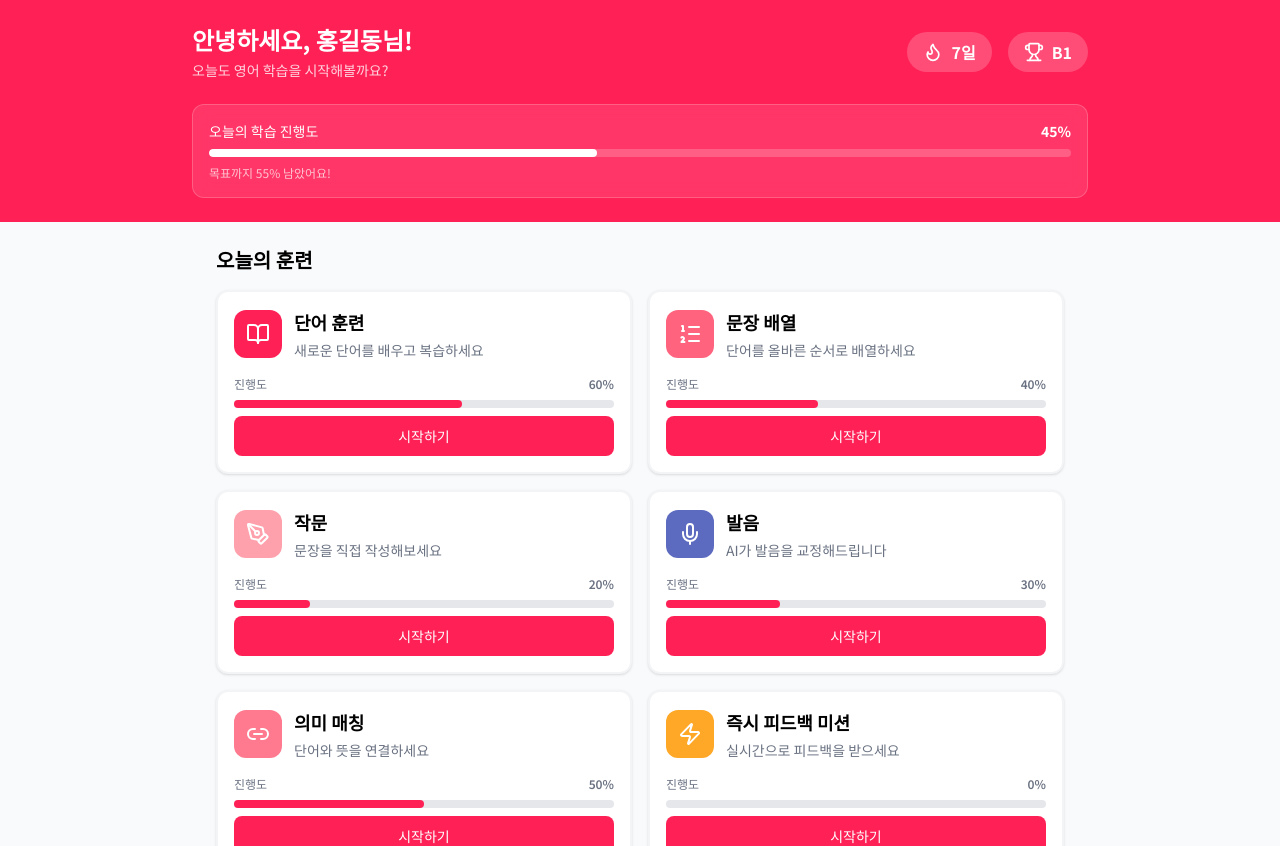
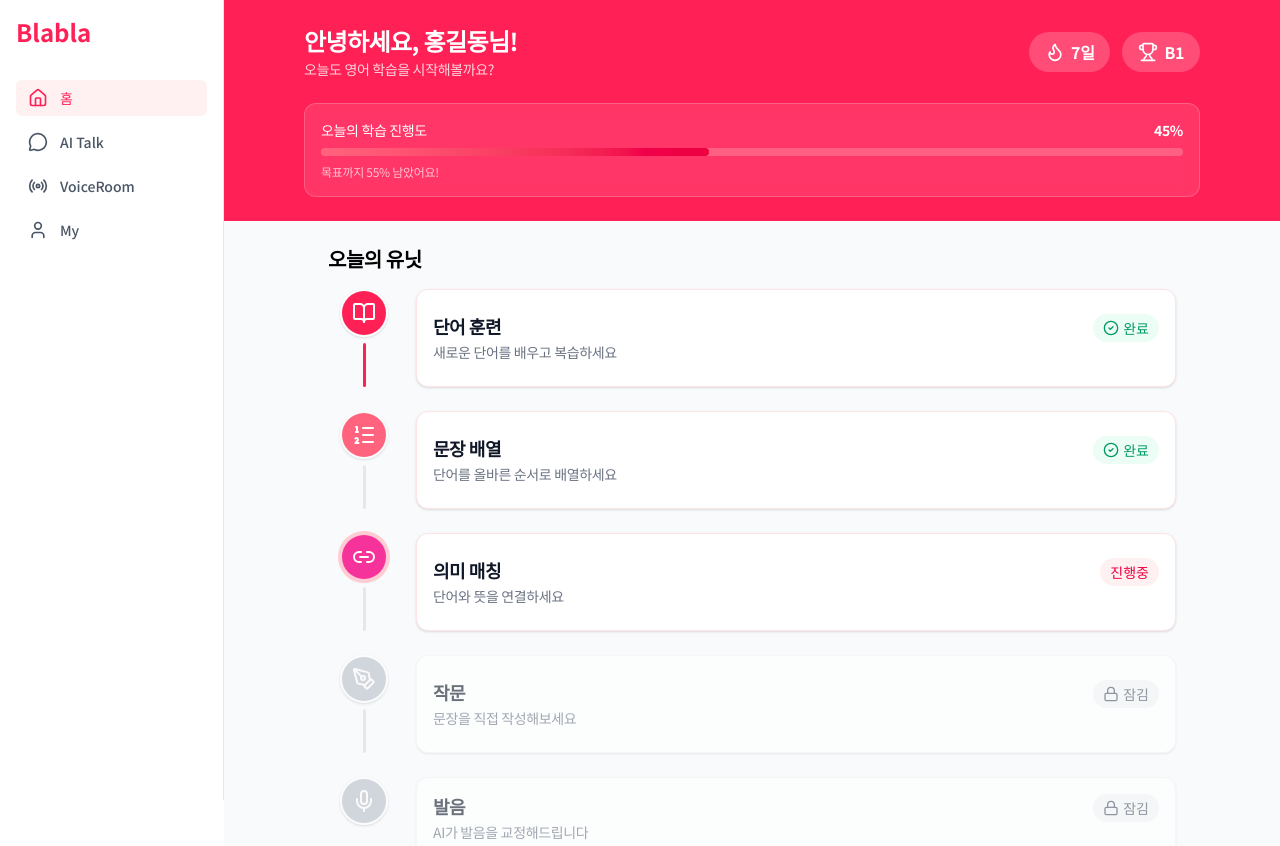
Before and after one commit to rkdsan1013/aischool-final, a React app in the folder frontend/: page /home in a window 1280 px wide. Shown: the top 846 px of the page. Built offline with nearby package versions, Linux system fonts and the light colour scheme; no server answers; the HTML template or start-up script is replaced by a standard one.

Commit message:
add sidenav

```diff
--- /dev/null
+++ b/frontend/src/components/SideNav.tsx
@@ -0,0 +1,52 @@
+import { useLocation, useNavigate } from "react-router-dom";
+import { Home, MessageCircle, Radio, User } from "lucide-react";
+
+export default function SideNav() {
+  const location = useLocation();
+  const navigate = useNavigate();
+  const pathname = location.pathname;
+
+  const navItems = [
+    {
+      name: "홈",
+      icon: Home,
+      path: "/home",
+      active: pathname === "/home" || pathname === "/",
+    },
+    {
+      name: "AI Talk",
+      icon: MessageCircle,
+      path: "/ai-talk",
+      active: pathname.startsWith("/ai-talk"),
+    },
+    {
+      name: "VoiceRoom",
+      icon: Radio,
+      path: "/voiceroom",
+      active: pathname.startsWith("/voiceroom"),
+    },
+    { name: "My", icon: User, path: "/my", active: pathname.startsWith("/my") },
+  ];
+
+  return (
+    <nav className="flex flex-col p-4 space-y-2">
+      {navItems.map((item) => {
+        const Icon = item.icon;
+        return (
+          <button
+            key={item.path}
+            onClick={() => navigate(item.path)}
+            className={`flex items-center gap-3 px-3 py-2 rounded-md text-sm font-medium transition-all ${
+              item.active
+                ? "text-rose-500 bg-rose-50 dark:bg-gray-800"
+                : "text-gray-600 hover:text-gray-900 dark:text-gray-400 dark:hover:text-gray-100"
+            }`}
+          >
+            <Icon className="w-5 h-5" />
+            <span>{item.name}</span>
+          </button>
+        );
+      })}
+    </nav>
+  );
+}
--- a/frontend/src/layouts/LayoutWithNav.tsx
+++ b/frontend/src/layouts/LayoutWithNav.tsx
@@ -1,14 +1,35 @@
-import { Outlet } from "react-router-dom";
+import { Outlet, useNavigate } from "react-router-dom";
 import BottomNav from "../components/BottomNav";
+import SideNav from "../components/SideNav";
 
 export default function LayoutWithNav() {
+  const navigate = useNavigate();
+
   return (
-    <>
-      <Outlet />
-      {/* 모바일에서만 보이도록 */}
+    <div className="min-h-screen">
+      {/* 웹 환경: 좌측 사이드바 (fixed) */}
+      <div className="hidden sm:flex">
+        <aside className="fixed top-0 left-0 h-full w-56 bg-white dark:bg-gray-900 border-r border-gray-200 dark:border-gray-800 flex flex-col">
+          {/* 상단 브랜드 영역 (좌측 정렬, 구분선 제거) */}
+          <div
+            className="h-16 flex items-center px-4 text-2xl font-bold text-rose-500 cursor-pointer"
+            onClick={() => navigate("/home")}
+          >
+            Blabla
+          </div>
+          <SideNav />
+        </aside>
+      </div>
+
+      {/* 메인 콘텐츠 (사이드바 폭만큼 padding-left) */}
+      <main className="sm:ml-56">
+        <Outlet />
+      </main>
+
+      {/* 모바일 환경: 하단 네비게이션 */}
       <div className="sm:hidden">
         <BottomNav />
       </div>
-    </>
+    </div>
   );
 }
--- a/frontend/src/pages/AITalkPage.tsx
+++ b/frontend/src/pages/AITalkPage.tsx
@@ -376,7 +376,7 @@ const AITalkPage: React.FC = () => {
                       <h3 className="font-semibold text-sm sm:text-base text-foreground truncate">
                         {s.title}
                       </h3>
-                      <span className="text-xs px-2 py-0.5 bg-muted text-muted-foreground rounded-md">
+                      <span className="text-xs px-2 py-0.5 rounded-full bg-gray-200 text-gray-700">
                         {s.difficulty}
                       </span>
                     </div>
--- a/frontend/src/pages/HomePage.tsx
+++ b/frontend/src/pages/HomePage.tsx
@@ -9,29 +9,28 @@ import {
   Zap,
   Trophy,
   Flame,
+  Lock,
+  CheckCircle2,
 } from "lucide-react";
 
-interface TrainingCard {
+interface TrainingStep {
   id: string;
   title: string;
   description: string;
   icon: React.ReactNode;
-  color: string;
-  progress: number;
-  locked: boolean;
+  color: string; // bubble color when current/completed
+  progress: number; // 0~100
 }
 
 const Home: React.FC = () => {
   const navigate = useNavigate();
 
-  // 샘플 인증/유저 데이터 (실제 앱은 auth context로 교체)
+  // Header/user info
   const [user] = useState<{ name: string; level: string } | null>({
     name: "홍길동",
     level: "B1",
   });
   const [_isLoading] = useState(false);
-
-  // 화면에서 사용할 상태 (setter가 사용되지 않으면 제거하여 TS 경고 방지)
   const [streak] = useState<number>(7);
   const [todayProgress] = useState<number>(45);
 
@@ -51,178 +50,264 @@ const Home: React.FC = () => {
 
   if (!user) return null;
 
-  const trainingCards: TrainingCard[] = [
+  // Order: 단어 훈련 → 문장 배열 → 의미 매칭 → 작문 → 발음
+  const steps: TrainingStep[] = [
     {
       id: "vocabulary",
       title: "단어 훈련",
       description: "새로운 단어를 배우고 복습하세요",
-      icon: <BookOpen className="w-6 h-6" />,
+      icon: <BookOpen className="w-5 h-5 sm:w-6 sm:h-6" />,
       color: "bg-rose-500",
-      progress: 60,
-      locked: false,
+      progress: 100,
     },
     {
       id: "sentence",
       title: "문장 배열",
       description: "단어를 올바른 순서로 배열하세요",
-      icon: <ListOrdered className="w-6 h-6" />,
+      icon: <ListOrdered className="w-5 h-5 sm:w-6 sm:h-6" />,
       color: "bg-rose-400",
-      progress: 40,
-      locked: false,
+      progress: 100,
+    },
+    {
+      id: "matching",
+      title: "의미 매칭",
+      description: "단어와 뜻을 연결하세요",
+      icon: <Link2 className="w-5 h-5 sm:w-6 sm:h-6" />,
+      color: "bg-pink-500",
+      progress: 60,
     },
     {
       id: "writing",
       title: "작문",
       description: "문장을 직접 작성해보세요",
-      icon: <PenTool className="w-6 h-6" />,
+      icon: <PenTool className="w-5 h-5 sm:w-6 sm:h-6" />,
       color: "bg-rose-300",
-      progress: 20,
-      locked: false,
+      progress: 0,
     },
     {
       id: "pronunciation",
       title: "발음",
       description: "AI가 발음을 교정해드립니다",
-      icon: <Mic className="w-6 h-6" />,
-      color: "bg-[#5c6bc0]",
-      progress: 30,
-      locked: false,
-    },
-    {
-      id: "matching",
-      title: "의미 매칭",
-      description: "단어와 뜻을 연결하세요",
-      icon: <Link2 className="w-6 h-6" />,
-      color: "bg-[#ff7a8f]",
-      progress: 50,
-      locked: false,
-    },
-    {
-      id: "mission",
-      title: "즉시 피드백 미션",
-      description: "실시간으로 피드백을 받으세요",
-      icon: <Zap className="w-6 h-6" />,
-      color: "bg-[#ffa726]",
+      icon: <Mic className="w-5 h-5 sm:w-6 sm:h-6" />,
+      color: "bg-indigo-500",
       progress: 0,
-      locked: false,
     },
   ];
 
-  const handleTrainingClick = (trainingId: string) => {
-    navigate(`/home/training/${trainingId}`);
+  // Unlock rule: previous step must be completed
+  const isUnlocked = (index: number) => {
+    if (index === 0) return true;
+    return steps[index - 1].progress === 100;
+  };
+
+  const handleStepClick = (stepId: string, unlocked: boolean) => {
+    if (!unlocked) return;
+    navigate(`/home/training/${stepId}`);
+  };
+
+  // Bubble style by state
+  const getBubbleClasses = (
+    progress: number,
+    unlocked: boolean,
+    baseColor: string
+  ) => {
+    const completed = progress === 100;
+    const current = unlocked && progress > 0 && progress < 100;
+
+    if (!unlocked || progress === 0) {
+      return {
+        bubble: "bg-gray-300",
+        ring: "",
+        iconTint: "text-white opacity-90",
+      };
+    }
+    if (completed) {
+      return { bubble: baseColor, ring: "", iconTint: "text-white" };
+    }
+    if (current) {
+      return {
+        bubble: baseColor,
+        ring: "ring-4 ring-rose-200",
+        iconTint: "text-white",
+      };
+    }
+    return { bubble: baseColor, ring: "", iconTint: "text-white" };
   };
 
   return (
     <div className="min-h-screen bg-gray-50 pb-24">
-      {/* Header */}
+      {/* Header (preserved) */}
       <header className="bg-rose-500 text-white p-4 sm:p-6">
         <div className="max-w-4xl mx-auto">
-          <div className="flex flex-col sm:flex-row items-start sm:items-center justify-between gap-4 mb-4 sm:mb-6">
-            <div className="flex-1">
-              <h1 className="text-xl sm:text-2xl font-bold mb-1">
+          {/* 상단 행: 좌측 인사 + 우측 배지 (항상 가로 배치) */}
+          <div className="flex flex-row items-center justify-between mb-4 sm:mb-6">
+            {/* 좌측: 인사 멘트 (가변 폭) */}
+            <div className="min-w-0 mr-3 sm:mr-4">
+              <h1 className="text-base sm:text-2xl font-bold mb-0.5 tracking-tight leading-snug truncate">
                 안녕하세요, {user.name}님!
               </h1>
-              <p className="text-white/80 text-xs sm:text-sm">
+              <p className="text-white/80 text-xs sm:text-sm tracking-tight">
                 오늘도 영어 학습을 시작해볼까요?
               </p>
             </div>
 
-            <div className="flex items-center gap-2 sm:gap-4">
-              <div className="flex items-center gap-1.5 sm:gap-2 bg-white/20 rounded-full px-3 sm:px-4 py-1.5 sm:py-2">
+            {/* 우측: streak/level 배지 (고정, 줄바꿈 방지) */}
+            <div className="flex items-center gap-2 sm:gap-3 shrink-0">
+              <div className="flex items-center gap-1.5 bg-white/20 rounded-full px-3 py-1.5 sm:px-4 sm:py-2">
                 <Flame className="w-4 h-4 sm:w-5 sm:h-5" />
-                <span className="font-bold text-sm sm:text-base">
+                <span className="font-bold text-xs sm:text-base tracking-tight">
                   {streak}일
                 </span>
               </div>
-              <div className="flex items-center gap-1.5 sm:gap-2 bg-white/20 rounded-full px-3 sm:px-4 py-1.5 sm:py-2">
+              <div className="flex items-center gap-1.5 bg-white/20 rounded-full px-3 py-1.5 sm:px-4 sm:py-2">
                 <Trophy className="w-4 h-4 sm:w-5 sm:h-5" />
-                <span className="font-bold text-sm sm:text-base">
+                <span className="font-bold text-xs sm:text-base tracking-tight">
                   {user.level}
                 </span>
               </div>
             </div>
           </div>
 
-          {/* Today's Progress */}
+          {/* 진행도 박스는 기존 그대로 */}
           <div className="bg-white/10 border border-white/20 backdrop-blur-sm rounded-xl p-3 sm:p-4">
             <div className="flex items-center justify-between mb-2">
-              <span className="text-xs sm:text-sm font-medium">
+              <span className="text-xs sm:text-sm font-medium tracking-tight">
                 오늘의 학습 진행도
               </span>
-              <span className="text-xs sm:text-sm font-bold">
+              <span className="text-xs sm:text-sm font-bold tracking-tight">
                 {todayProgress}%
               </span>
             </div>
             <div className="w-full bg-white/20 h-2 rounded overflow-hidden">
               <div
-                className="h-2 bg-white rounded"
+                className="h-2 bg-gradient-to-r from-rose-400 to-rose-600 rounded"
                 style={{ width: `${todayProgress}%` }}
               />
             </div>
-            <p className="text-xs text-white/70 mt-2">
+            <p className="text-[11px] sm:text-xs text-white/70 mt-2 tracking-tight">
               목표까지 {100 - todayProgress}% 남았어요!
             </p>
           </div>
         </div>
       </header>
 
-      {/* Training Cards */}
+      {/* Unit vertical path: centered continuous connectors */}
       <main className="max-w-4xl mx-auto p-4 sm:p-6">
-        <h2 className="text-lg sm:text-xl font-bold mb-4">오늘의 훈련</h2>
-        <div className="grid grid-cols-1 md:grid-cols-2 gap-4">
-          {trainingCards.map((card) => (
-            <article
-              key={card.id}
-              className="bg-white rounded-xl shadow-sm hover:shadow-lg transition transform hover:scale-[1.02] border-2 border-gray-100 p-4"
+        <h2 className="text-base sm:text-xl font-bold mb-3 sm:mb-4 tracking-tight">
+          오늘의 유닛
+        </h2>
+
+        <ul className="space-y-4 sm:space-y-6">
+          {steps.map((step, idx) => {
+            const unlocked = isUnlocked(idx);
+            const completed = step.progress === 100;
+            const bubble = getBubbleClasses(
+              step.progress,
+              unlocked,
+              step.color
+            );
+
+            // Connector between this bubble and the next bubble:
+            // color rose if BOTH current and next are completed, else gray.
+            const nextCompleted =
+              idx < steps.length - 1 ? steps[idx + 1].progress === 100 : false;
+            const connectorColor =
+              idx < steps.length - 1 && completed && nextCompleted
+                ? "bg-rose-500"
+                : "bg-gray-200";
+
+            return (
+              <li key={step.id}>
+                <div className="grid grid-cols-[56px_1fr] sm:grid-cols-[72px_1fr] gap-3 sm:gap-4">
+                  {/* Rail + bubble column (centered) */}
+                  <div className="relative flex flex-col items-center">
+                    {/* Bubble */}
+                    <div className="w-10 h-10 sm:w-12 sm:h-12 rounded-full shadow-sm border border-white/60 flex items-center justify-center">
+                      <div
+                        className={`relative ${bubble.bubble} ${bubble.ring} w-9 h-9 sm:w-11 sm:h-11 rounded-full flex items-center justify-center`}
                       >
-              <div className="flex items-start justify-between">
-                <div className="flex items-center gap-3">
-                  <div className={`${card.color} text-white p-3 rounded-xl`}>
-                    {card.icon}
-                  </div>
-                  <div>
-                    <h3 className="text-lg font-semibold">{card.title}</h3>
-                    <p className="text-sm text-gray-500 mt-1">
-                      {card.description}
-                    </p>
+                        <div className={bubble.iconTint}>{step.icon}</div>
                       </div>
                     </div>
 
-                {card.locked && (
-                  <div className="text-xs text-gray-400 bg-gray-100 px-2 py-1 rounded-full">
-                    잠김
+                    {/* Continuous connector down to next bubble (no cut in middle) */}
+                    {idx < steps.length - 1 && (
+                      <div className="flex items-center justify-center">
+                        <div
+                          className={`mt-1 sm:mt-1.5 w-[2px] sm:w-[3px] ${connectorColor} rounded-full`}
+                          style={{ height: "44px" }}
+                        />
                       </div>
                     )}
                   </div>
 
-              <div className="mt-4 space-y-2">
-                <div className="flex items-center justify-between text-xs text-gray-500">
-                  <span>진행도</span>
-                  <span className="font-semibold">{card.progress}%</span>
+                  {/* Card (no progress bar inside, simpler content) */}
+                  <button
+                    type="button"
+                    onClick={() => handleStepClick(step.id, unlocked)}
+                    disabled={!unlocked}
+                    className={`w-full text-left bg-white rounded-xl border p-3 sm:p-4 shadow-sm transition transform active:scale-[0.99] hover:-translate-y-0.5 hover:shadow-md ${
+                      unlocked
+                        ? "border-rose-100"
+                        : "border-gray-100 opacity-60 cursor-not-allowed"
+                    }`}
+                  >
+                    <div className="flex items-start justify-between gap-2">
+                      <div className="min-w-0">
+                        <h3 className="text-sm sm:text-lg font-semibold text-gray-900 tracking-tight leading-snug truncate">
+                          {step.title}
+                        </h3>
+                        <p className="text-[11px] sm:text-sm text-gray-500 mt-0.5 sm:mt-1 tracking-tight leading-snug">
+                          {step.description}
+                        </p>
                       </div>
-                <div className="w-full bg-gray-200 h-2 rounded">
-                  <div
-                    className="h-2 bg-rose-500 rounded"
-                    style={{ width: `${card.progress}%` }}
-                  />
+
+                      {/* Status pill */}
+                      {completed ? (
+                        <span className="inline-flex items-center gap-1 text-[11px] sm:text-sm text-emerald-600 bg-emerald-50 px-2 py-0.5 sm:px-2.5 sm:py-1 rounded-full">
+                          <CheckCircle2 className="w-3.5 h-3.5 sm:w-4 sm:h-4" />
+                          완료
+                        </span>
+                      ) : unlocked ? (
+                        <span className="inline-flex items-center text-[11px] sm:text-sm text-rose-600 bg-rose-50 px-2 py-0.5 sm:px-2.5 sm:py-1 rounded-full">
+                          진행중
+                        </span>
+                      ) : (
+                        <span className="inline-flex items-center gap-1 text-[11px] sm:text-sm text-gray-600 bg-gray-100 px-2 py-0.5 sm:px-2.5 sm:py-1 rounded-full">
+                          <Lock className="w-3.5 h-3.5 sm:w-4 sm:h-4" />
+                          잠김
+                        </span>
+                      )}
                     </div>
-                <div className="mt-2">
-                  <button
-                    onClick={() => !card.locked && handleTrainingClick(card.id)}
-                    type="button"
-                    className={`w-full h-10 rounded-lg font-medium text-sm ${
-                      card.locked
-                        ? "bg-white text-gray-500 border border-gray-200 cursor-not-allowed"
-                        : "bg-rose-500 text-white hover:bg-rose-600"
-                    }`}
-                    disabled={card.locked}
-                  >
-                    {card.locked ? "잠금 해제 필요" : "시작하기"}
                   </button>
                 </div>
+              </li>
+            );
+          })}
+        </ul>
+
+        {/* Unit CTA */}
+        <div className="mt-6 sm:mt-8 flex items-center justify-between bg-white rounded-xl border border-rose-100 p-3 sm:p-4">
+          <div className="flex items-center gap-2 sm:gap-3">
+            <div className="bg-rose-500 text-white w-9 h-9 sm:w-10 sm:h-10 rounded-lg flex items-center justify-center">
+              <Zap className="w-4 h-4 sm:w-5 sm:h-5" />
             </div>
-            </article>
-          ))}
+            <div>
+              <p className="text-sm sm:text-base font-semibold text-gray-900 tracking-tight leading-snug">
+                즉시 피드백 미션
+              </p>
+              <p className="text-[11px] sm:text-sm text-gray-500 mt-0.5 tracking-tight leading-snug">
+                방금 학습한 내용을 실전처럼 테스트해보세요
+              </p>
+            </div>
+          </div>
+          <button
+            type="button"
+            className="h-9 sm:h-10 px-3 sm:px-4 rounded-lg bg-rose-500 text-white text-sm font-medium tracking-tight hover:bg-rose-600 transition"
+            onClick={() => navigate("/home/training/mission")}
+          >
+            시작하기
+          </button>
         </div>
       </main>
     </div>
```
Lines whose indentation alone changed are shown as unchanged.
